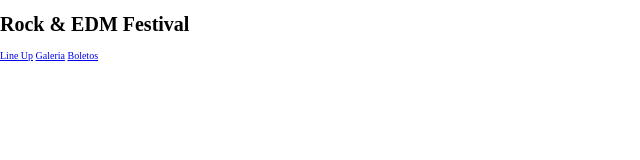
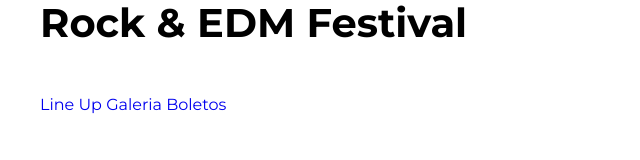
Before and after one commit to gioalexrr90/FestivalMusical, a website: page index.html in a window 1280 px wide. Shown: the whole page, without its empty margins (0-640 px from the left). Drawn offline with Linux system fonts and the light colour scheme.

Commit message:
Se agrega estilos globales

```diff
--- a/src/scss/base/_globales.scss
+++ b/src/scss/base/_globales.scss
@@ -1,5 +1,48 @@
-@use 'variables';
+@use 'variables' as v;
 
 html {
     font-size: 62.5%;
+    box-sizing: border-box;
 }
+
+*,
+*::before,
+*::after {
+    box-sizing: inherit;
+}
+
+body {
+    font-family: v.$fuente_principal;
+    font-size: 1.6rem;
+}
+
+p {
+    font-size: 2rem;
+    color: v.$negro;
+}
+
+.contenedor {
+    width: 95%;
+    max-width: 120rem;
+    margin: 0 auto;
+}
+
+a {
+    text-decoration: none;
+}
+
+h1, h2, h3 {
+    margin: 0 0 5rem 0;
+}
+
+h1 {
+    font-size: 4rem;
+}
+
+h2 {
+    font-size: 3.6rem;
+}
+
+h3 {
+    font-size: 3rem;
+}
```
Also changed, not shown: build/css/app.css.
